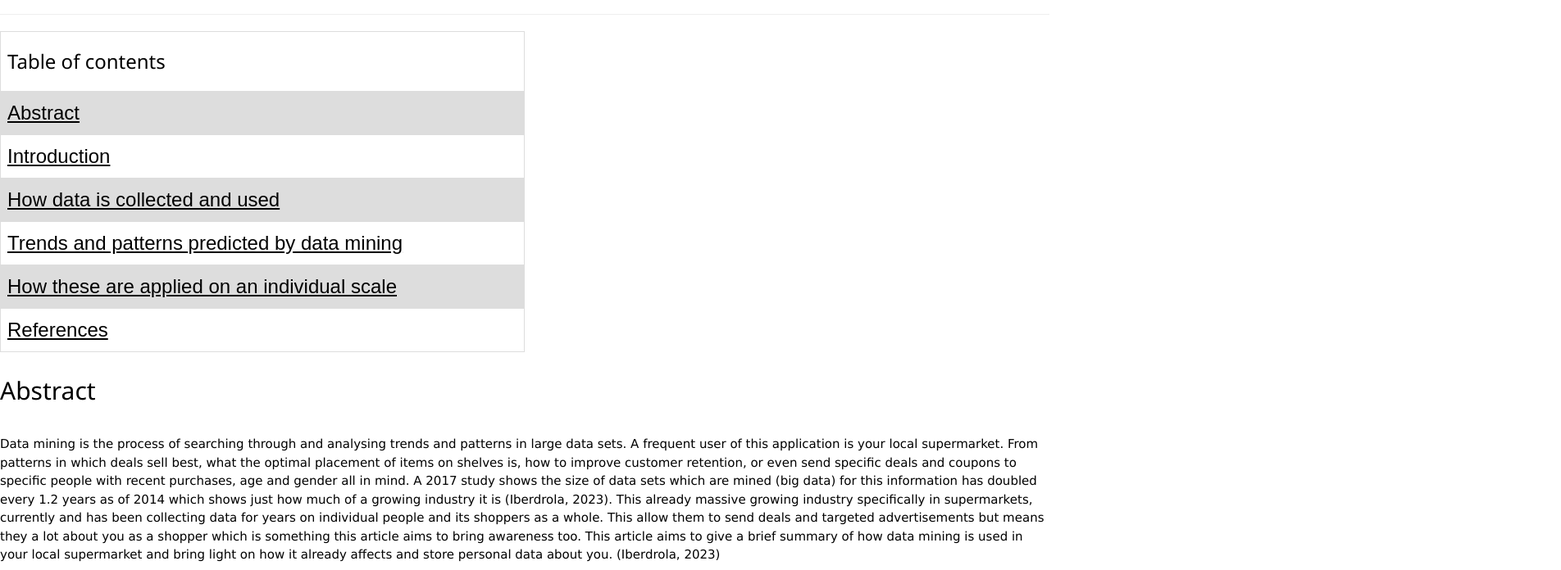
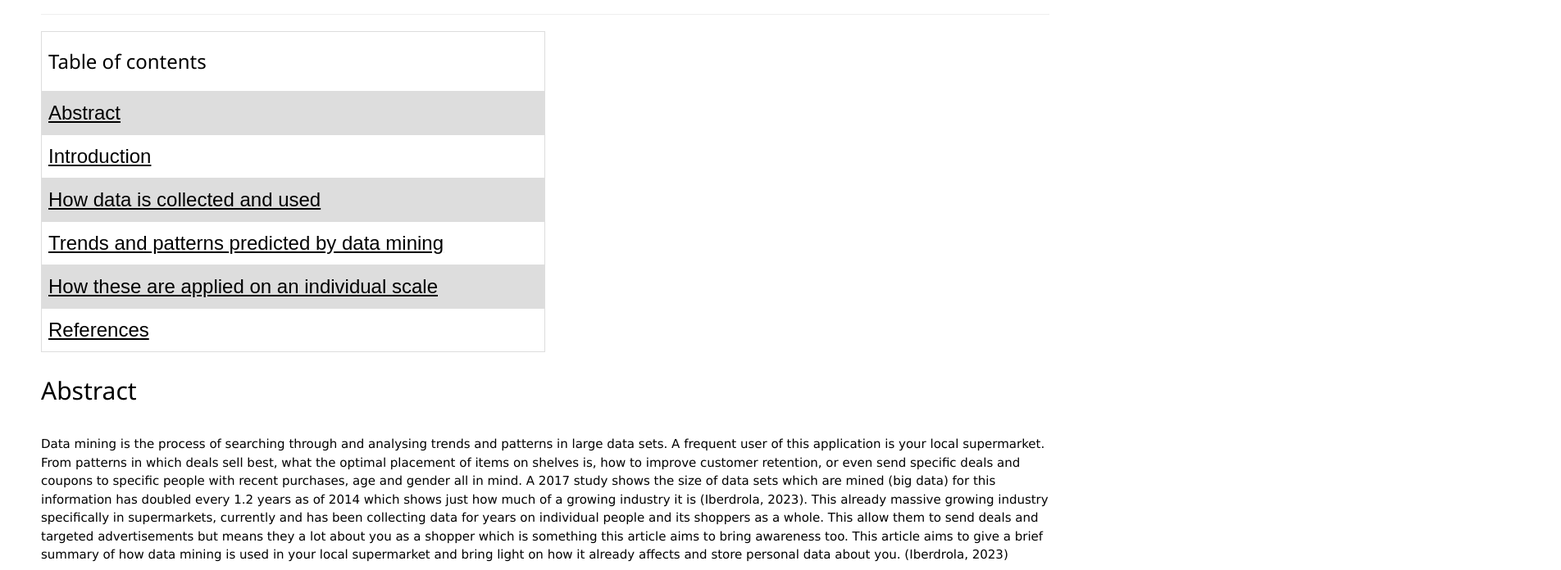
Before and after one commit to FEPSFY6811138/FY6811138, a plain HTML site: page index.html in a window 1280 px wide. Shown: the part 390-1086 px from the top of the page at 82% size, 1904 px wide, since content can reach past the window. Drawn offline with nearby package versions, Linux system fonts and the light colour scheme.

Commit message:
Update index.html

```diff
--- a/index.html
+++ b/index.html
@@ -8,6 +8,7 @@
         <h2>Student URN: 6811138</h2>
         <h2 style=”fontfamily:calibri:”><b>How data mining is used to predict trends in supermarket customers</b></h2>
         <hr>
+        <body style="background-color:#FFFFFF;margin-left:50px;">
         <h3 id="Abstract>Abstract</h3>
         <!table of contents>
         <p class="ex1">
```
